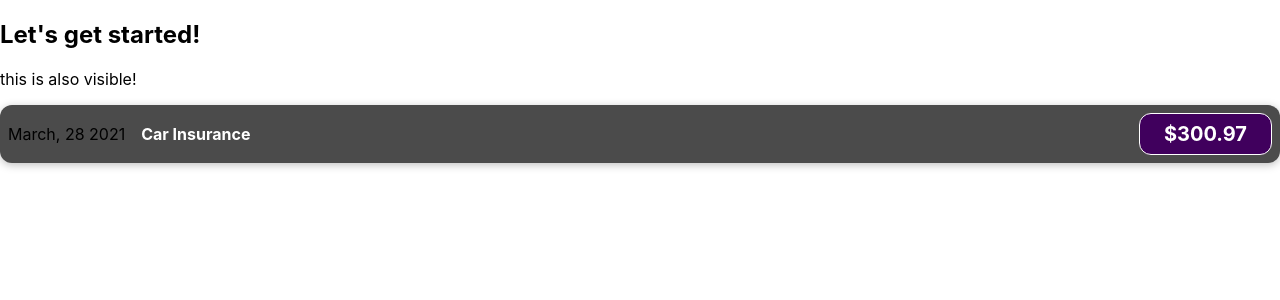
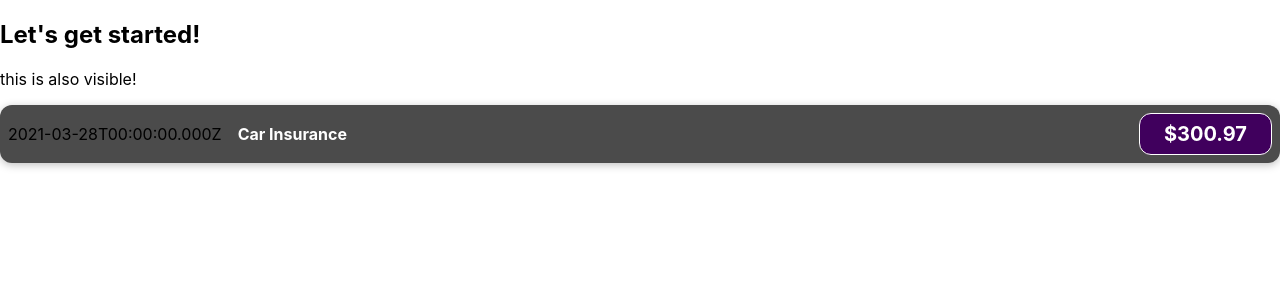
Before and after one commit to iMaupin/expense_tracker, a React (Create React App) app: page / in a window 1280 px wide. Shown: the top 300 px of the page. Built offline with nearby package versions, Linux system fonts and the light colour scheme.

Commit message:
updated ExpenseItem to be more dyanmic

```diff
--- a/src/components/ExpenseItem.js
+++ b/src/components/ExpenseItem.js
@@ -1,11 +1,14 @@
 import './ExpenseItem.css'
 const ExpenseItem = () => {
+  const expenseDate = new Date(2021, 2, 28)
+  const expenseTitle = 'Car Insurance'
+  const expenseAmount = 300.97
   return (
     <div className='expense-item'>
-      <div>March, 28 2021</div>
+      <div>{expenseDate.toISOString()}</div>
       <div className='expense-item__description'>
-        <h2>Car Insurance</h2>
-        <div className='expense-item__price'>$300.97</div>
+        <h2>{expenseTitle}</h2>
+        <div className='expense-item__price'>${expenseAmount}</div>
       </div>
     </div>
   )
```
